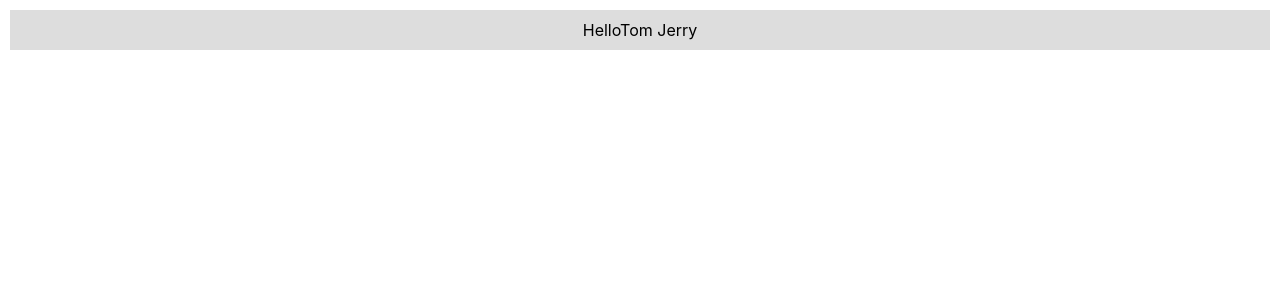
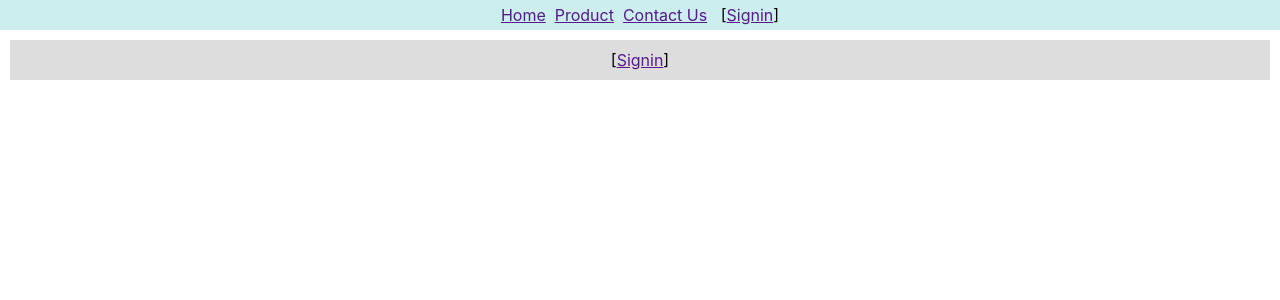
Before and after one commit to ThanachartPra/kmutnb-react, a React (Create React App) app: page / in a window 1280 px wide. Shown: the top 300 px of the page. Built offline with nearby package versions, Linux system fonts and the light colour scheme.

Commit message:
Add Signin,Signout

```diff
--- a/src/App.js
+++ b/src/App.js
@@ -1,10 +1,13 @@
 import React from "react";
 import { userContext } from "./context";
 import Content from "./context-content";
+import Header from "./context-header";
 
 export default function App() {
+  let [user, setUser] = React.useState('')
   return (
-    <userContext.Provider value={'Tom Jerry'}>
+    <userContext.Provider value={[user, setUser]}>
+      <Header/>
       <Content/>
     </userContext.Provider>
   )
--- a/src/context-content.js
+++ b/src/context-content.js
@@ -1,8 +1,8 @@
-import React from "react";
+import React, { createContext } from "react";
 import { userContext } from "./context";
 
 export default function Content(){
-    let user = React.useContext(userContext)
+    let [user, setUser] = React.useContext(userContext)
 
     const contentStyle = {
         backgroundColor:'#ddd',
@@ -10,9 +10,18 @@ export default function Content(){
         padding:10,
         margin:10
     }
+
+    const onClickSignin = (event) =>{
+        event.preventDefault()
+        setUser('Tom Jerry')
+    }
+
     return(
         <div style={contentStyle}>
-            Hello{user}
+            {(user)
+                ?<span>Hello{user}</span>
+                :<span>[<a href="" onClick={onClickSignin}>Signin</a>]</span>
+            }
         </div>
     )
 }
--- a/src/context-header.js
+++ b/src/context-header.js
@@ -5,7 +5,7 @@ export default class Header extends React.Component {
     static contextType = userContext
 
     render(){
-        const user = this.context
+        let [user, setUser] = this.context
 
         const headerStyle = {
             backgroundColor:'#cee',
@@ -13,12 +13,24 @@ export default class Header extends React.Component {
             padding:5
         }
 
+        const onClickSignout = (event) =>{
+            event.preventDefault()
+            setUser('')
+        }
+        const onClickSignin = (event) =>{
+            event.preventDefault()
+            setUser('Tom Jerry')
+        }
+
         return(
             <div style={headerStyle}>
                 <a href="">Home</a>&nbsp;&nbsp;
                 <a href="">Product</a>&nbsp;&nbsp;
                 <a href="">Contact Us</a>&nbsp;&nbsp;&nbsp;
-                [{user}&nbsp;&nbsp;<a href="">Signout</a>]
+                {(user)
+                ?<span>[{user}&nbsp;&nbsp;<a href="" onClick={onClickSignout}>Signout</a>]</span>
+                :<span>[<a href="" onClick={onClickSignin}>Signin</a>]</span>
+                }
             </div>
         )
     }
```
